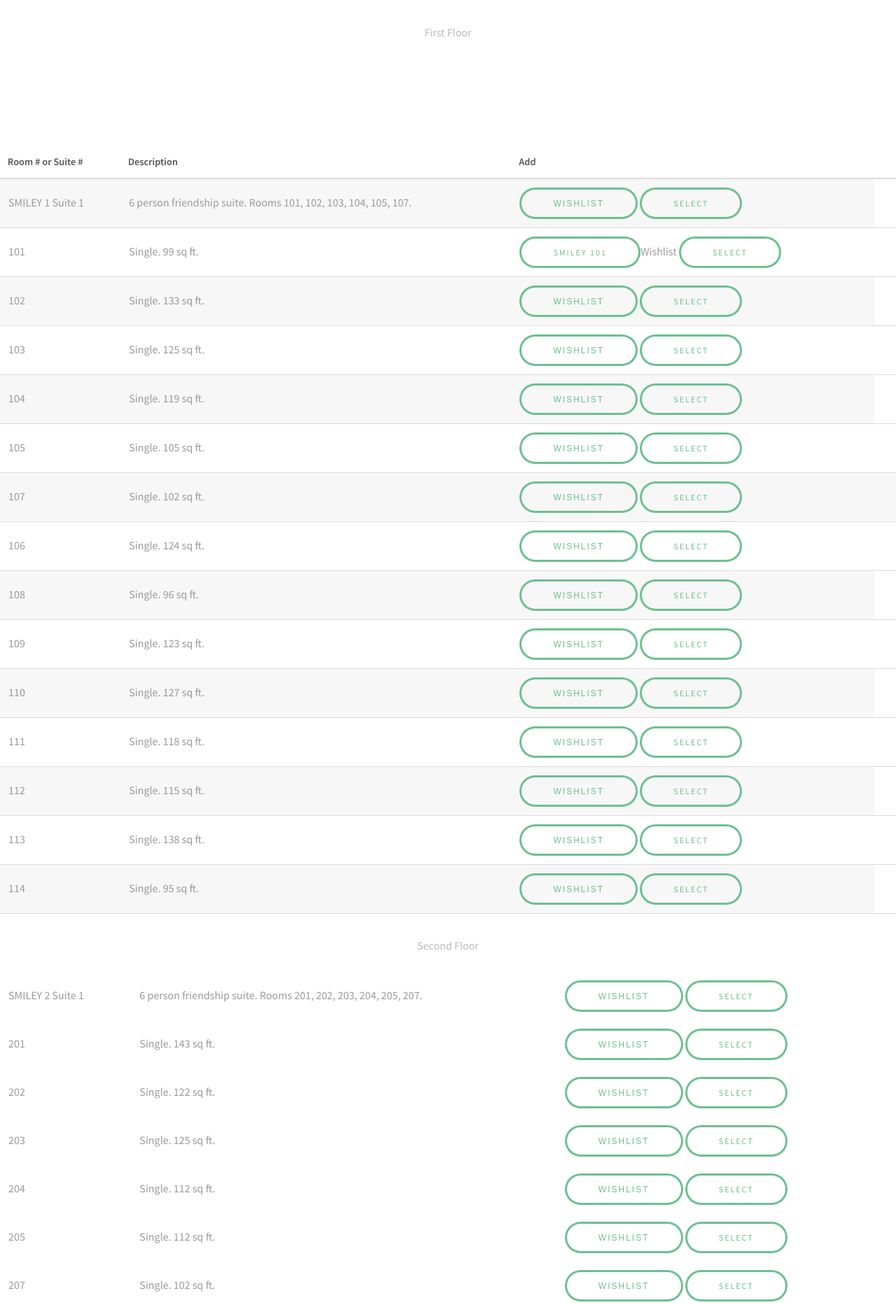
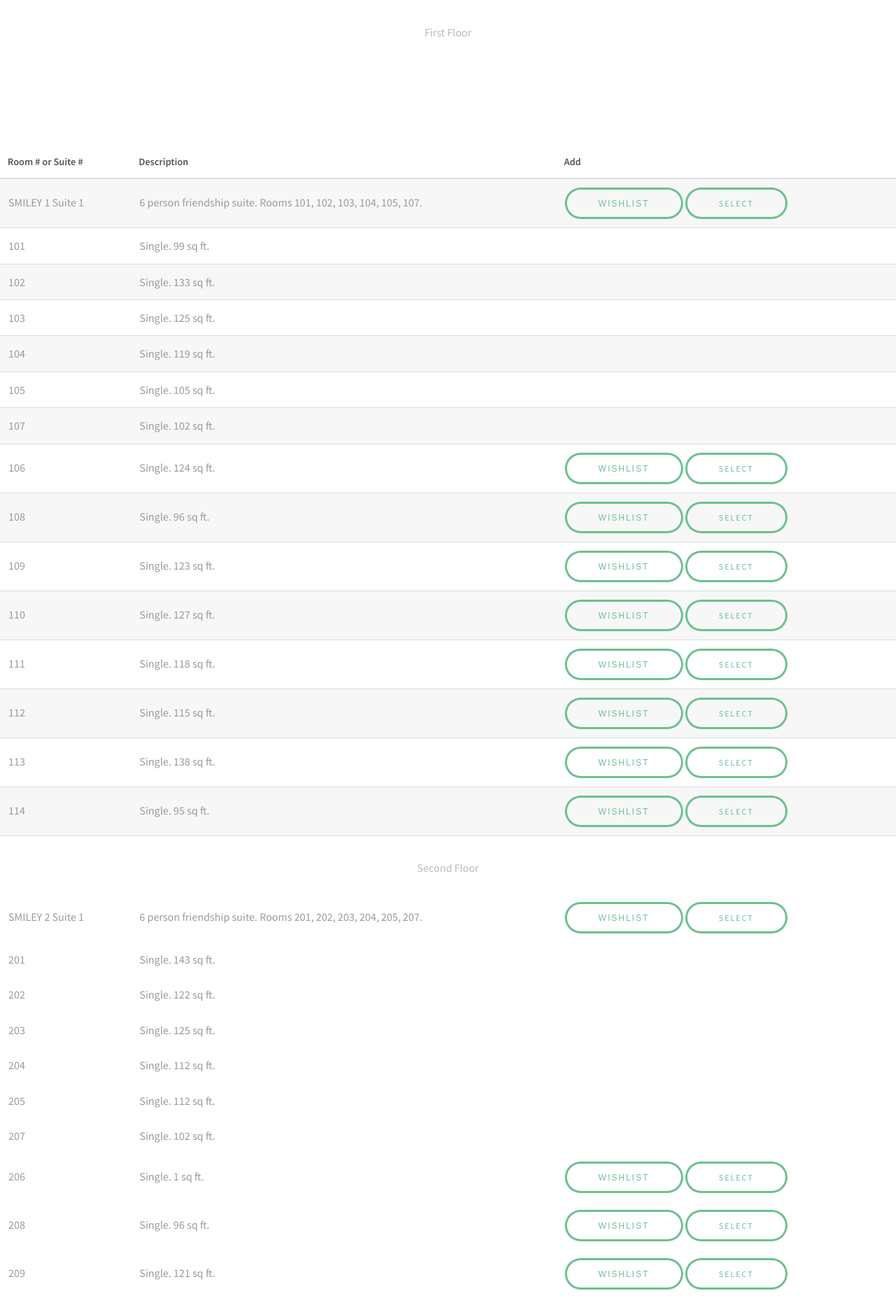
Before and after one commit to ilanashapiro/SageDorms, a Flask app: page /smiley in a window 1280 px wide. Shown: the part 2114-3979 px from the top of the page at 70% size. Run offline with Flask 2, Linux system fonts and the light colour scheme.

Commit message:
attempting flask

```diff
--- a/templates/norton.html
+++ b/templates/norton.html
@@ -10,8 +10,8 @@
 	<title>Norton - SageDorms</title>
 	<meta charset="utf-8" />
 	<meta name="viewport" content="width=device-width, initial-scale=1" />
-	<link rel="stylesheet" href="assets/css/main.css" />
-	<script src="wishlist.js"></script>
+	<link rel="stylesheet" href="{{url_for('static', filename='css/main.css')}}" />
+	<script src="{{url_for('static', filename='js/wishlist.js')}}"></script>
 </head>
 
 <body class="subpage">
--- a/templates/smiley.html
+++ b/templates/smiley.html
@@ -38,7 +38,8 @@
 
 				<span class="image fit"><img src="images/maps/smiley15.jpg" alt="" /></span>
 				<span class="image fit"><img src="{{url_for('static',
-                    filename='images/maps/smiley15.jpg')}}" alt="" /></span>
+                    filename='images/maps/smiley15.jpg')}}"
+					 alt="" /></span>
 				<p>First Floor</p>
 			</header>
 		</div>
@@ -64,41 +65,31 @@
 					<tr>
 						<td>101</td>
 						<td>Single. 99 sq ft.</td>
-					<td><input class="wishlist_button js_wishlist_button"
-                                data-name="Smiley, 101" value="SMILEY 101"
-                                type="submit">Wishlist</button>
-						<a class="button is-info is-outlined" href="/housing/rooms/2/reviews">Select</a></td>
+						<td></td>
 					</tr>
 					<tr>
 						<td>102</td>
 						<td>Single. 133 sq ft.</td>
-					<td><button class="wishlist_button js_wishlist_button" data-name="Smiley, 102">Wishlist</button>
-						<a class="button is-info is-outlined" href="/housing/rooms/2/reviews">Select</a></td>
+						<td></td>
 					</tr>
 					<tr>
 						<td>103</td>
 						<td>Single. 125 sq ft.</td>
-					<td><button class="wishlist_button js_wishlist_button" data-name="Smiley, 103">Wishlist</button>
-						<a class="button is-info is-outlined" href="/housing/rooms/2/reviews">Select</a></td>
 						<td></td>
 					</tr>
 					<tr>
 						<td>104</td>
 						<td>Single. 119 sq ft.</td>
-					<td><button class="wishlist_button js_wishlist_button" data-name="Smiley, 104">Wishlist</button>
-						<a class="button is-info is-outlined" href="/housing/rooms/2/reviews">Select</a></td>
+						<td></td>
 					</tr>
 					<tr>
 						<td>105</td>
 						<td>Single. 105 sq ft.</td>
-					<td><button class="wishlist_button js_wishlist_button" data-name="Smiley, 105">Wishlist</button>
-						<a class="button is-info is-outlined" href="/housing/rooms/2/reviews">Select</a></td>
+						<td></td>
 					</tr>
 					<tr>
 						<td>107</td>
 						<td>Single. 102 sq ft.</td>
-					<td><button class="wishlist_button js_wishlist_button" data-name="Smiley, 107">Wishlist</button>
-						<a class="button is-info is-outlined" href="/housing/rooms/2/reviews">Select</a></td>
 						<td></td>
 					</tr>
 					<tr>
@@ -176,38 +167,32 @@
 					<tr>
 						<td>201</td>
 						<td>Single. 143 sq ft.</td>
-					<td><button class="wishlist_button js_wishlist_button" data-name="Smiley, 201">Wishlist</button>
-						<a class="button is-info is-outlined" href="/housing/rooms/2/reviews">Select</a></td>
+						<td></td>
 					</tr>
 					<tr>
 						<td>202</td>
 						<td>Single. 122 sq ft.</td>
-					<td><button class="wishlist_button js_wishlist_button" data-name="Smiley, 202">Wishlist</button>
-						<a class="button is-info is-outlined" href="/housing/rooms/2/reviews">Select</a></td>
+						<td></td>
 					</tr>
 					<tr>
 						<td>203</td>
 						<td>Single. 125 sq ft.</td>
-					<td><button class="wishlist_button js_wishlist_button" data-name="Smiley, 203">Wishlist</button>
-						<a class="button is-info is-outlined" href="/housing/rooms/2/reviews">Select</a></td>
+						<td></td>
 					</tr>
 					<tr>
 						<td>204</td>
 						<td>Single. 112 sq ft.</td>
-					<td><button class="wishlist_button js_wishlist_button" data-name="Smiley, 204">Wishlist</button>
-						<a class="button is-info is-outlined" href="/housing/rooms/2/reviews">Select</a></td>
+						<td></td>
 					</tr>
 					<tr>
 						<td>205</td>
 						<td>Single. 112 sq ft.</td>
-					<td><button class="wishlist_button js_wishlist_button" data-name="Smiley, 205">Wishlist</button>
-						<a class="button is-info is-outlined" href="/housing/rooms/2/reviews">Select</a></td>
+						<td></td>
 					</tr>
 					<tr>
 						<td>207</td>
 						<td>Single. 102 sq ft.</td>
-					<td><button class="wishlist_button js_wishlist_button" data-name="Smiley, 207">Wishlist</button>
-						<a class="button is-info is-outlined" href="/housing/rooms/2/reviews">Select</a></td>
+						<td></td>
 					</tr>
 
 					<tr>
@@ -336,38 +321,32 @@
 					<tr>
 						<td>301</td>
 						<td>Single. 94 sq ft.</td>
-					<td><button class="wishlist_button js_wishlist_button" data-name="Smiley, 301">Wishlist</button>
-						<a class="button is-info is-outlined" href="/housing/rooms/2/reviews">Select</a></td>
+						<td></td>
 					</tr>
 					<tr>
 						<td>302</td>
 						<td>Single. 133 sq ft.</td>
-					<td><button class="wishlist_button js_wishlist_button" data-name="Smiley, 302">Wishlist</button>
-						<a class="button is-info is-outlined" href="/housing/rooms/2/reviews">Select</a></td>
+						<td></td>
 					</tr>
 					<tr>
 						<td>303</td>
 						<td>Single. 98 sq ft.</td>
-					<td><button class="wishlist_button js_wishlist_button" data-name="Smiley, 303">Wishlist</button>
-						<a class="button is-info is-outlined" href="/housing/rooms/2/reviews">Select</a></td>
+						<td></td>
 					</tr>
 					<tr>
 						<td>304</td>
 						<td>Single. 119 sq ft.</td>
-					<td><button class="wishlist_button js_wishlist_button" data-name="Smiley, 304">Wishlist</button>
-						<a class="button is-info is-outlined" href="/housing/rooms/2/reviews">Select</a></td>
+						<td></td>
 					</tr>
 					<tr>
 						<td>305</td>
 						<td>Single. 100 sq ft.</td>
-					<td><button class="wishlist_button js_wishlist_button" data-name="Smiley, 305">Wishlist</button>
-						<a class="button is-info is-outlined" href="/housing/rooms/2/reviews">Select</a></td>
+						<td></td>
 					</tr>
 					<tr>
 						<td>307</td>
 						<td>Single. 121 sq ft.</td>
-					<td><button class="wishlist_button js_wishlist_button" data-name="Smiley, 307">Wishlist</button>
-						<a class="button is-info is-outlined" href="/housing/rooms/2/reviews">Select</a></td>
+						<td></td>
 					</tr>
 					<tr>
 						<td>306</td>
@@ -385,85 +364,85 @@
 						<td>309</td>
 						<td>Single. 129 sq ft.</td>
 						<td><button class="wishlist_button js_wishlist_button" data-name="Smiley, 309">Wishlist</button>
-						<a class="button is-info is-outlined"href="/housing/rooms/2/reviews">Select</a></td>
+							<a class="button is-info is-outlined" href="/housing/rooms/2/reviews">Select</a></td>
 					</tr>
 					<tr>
 						<td>310</td>
 						<td>Single. 99 sq ft.</td>
 						<td><button class="wishlist_button js_wishlist_button" data-name="Smiley, 310">Wishlist</button>
-						<a class="button is-info is-outlined"href="/housing/rooms/2/reviews">Select</a></td>
+							<a class="button is-info is-outlined" href="/housing/rooms/2/reviews">Select</a></td>
 					</tr>
 					<tr>
 						<td>311</td>
 						<td>Single. 92 sq ft.</td>
 						<td><button class="wishlist_button js_wishlist_button" data-name="Smiley, 311">Wishlist</button>
-						<a class="button is-info is-outlined"href="/housing/rooms/2/reviews">Select</a></td>
+							<a class="button is-info is-outlined" href="/housing/rooms/2/reviews">Select</a></td>
 					</tr>
 					<tr>
 						<td>312</td>
 						<td>Single. 135 sq ft.</td>
 						<td><button class="wishlist_button js_wishlist_button" data-name="Smiley, 312">Wishlist</button>
-						<a class="button is-info is-outlined"href="/housing/rooms/2/reviews">Select</a></td>
+							<a class="button is-info is-outlined" href="/housing/rooms/2/reviews">Select</a></td>
 					</tr>
 					<tr>
 						<td>313</td>
 						<td>Single. 101 sq ft.</td>
 						<td><button class="wishlist_button js_wishlist_button" data-name="Smiley, 313">Wishlist</button>
-						<a class="button is-info is-outlined"href="/housing/rooms/2/reviews">Select</a></td>
+							<a class="button is-info is-outlined" href="/housing/rooms/2/reviews">Select</a></td>
 					</tr>
 					<tr>
 						<td>314</td>
 						<td>Single. 104 sq ft.</td>
 						<td><button class="wishlist_button js_wishlist_button" data-name="Smiley, 314">Wishlist</button>
-						<a class="button is-info is-outlined"href="/housing/rooms/2/reviews">Select</a></td>
+							<a class="button is-info is-outlined" href="/housing/rooms/2/reviews">Select</a></td>
 					</tr>
 					<tr>
 						<td>315</td>
 						<td>Single. 107 sq ft.</td>
 						<td><button class="wishlist_button js_wishlist_button" data-name="Smiley, 315">Wishlist</button>
-						<a class="button is-info is-outlined"href="/housing/rooms/2/reviews">Select</a></td>
+							<a class="button is-info is-outlined" href="/housing/rooms/2/reviews">Select</a></td>
 					</tr>
 					<tr>
 						<td>316</td>
 						<td>Single. 100 sq ft.</td>
 						<td><button class="wishlist_button js_wishlist_button" data-name="Smiley, 316">Wishlist</button>
-						<a class="button is-info is-outlined"href="/housing/rooms/2/reviews">Select</a></td>
+							<a class="button is-info is-outlined" href="/housing/rooms/2/reviews">Select</a></td>
 					</tr>
 					<tr>
 						<td>317</td>
 						<td>Single. 109 sq ft.</td>
 						<td><button class="wishlist_button js_wishlist_button" data-name="Smiley, 317">Wishlist</button>
-						<a class="button is-info is-outlined"href="/housing/rooms/2/reviews">Select</a></td>
+							<a class="button is-info is-outlined" href="/housing/rooms/2/reviews">Select</a></td>
 					</tr>
 					<tr>
 						<td>318</td>
 						<td>Single. 118 sq ft.</td>
 						<td><button class="wishlist_button js_wishlist_button" data-name="Smiley, 318">Wishlist</button>
-						<a class="button is-info is-outlined"href="/housing/rooms/2/reviews">Select</a></td>
+							<a class="button is-info is-outlined" href="/housing/rooms/2/reviews">Select</a></td>
 					</tr>
 					<tr>
 						<td>319</td>
 						<td>Single. 117 sq ft.</td>
 						<td><button class="wishlist_button js_wishlist_button" data-name="Smiley, 319">Wishlist</button>
-						<a class="button is-info is-outlined"href="/housing/rooms/2/reviews">Select</a></td>
+							<a class="button is-info is-outlined" href="/housing/rooms/2/reviews">Select</a></td>
 					</tr>
 					<tr>
 						<td>320</td>
 						<td>Single. 109 sq ft.</td>
 						<td><button class="wishlist_button js_wishlist_button" data-name="Smiley, 320">Wishlist</button>
-						<a class="button is-info is-outlined"href="/housing/rooms/2/reviews">Select</a></td>
+							<a class="button is-info is-outlined" href="/housing/rooms/2/reviews">Select</a></td>
 					</tr>
 					<tr>
 						<td>321</td>
 						<td>Single. 125 sq ft.</td>
 						<td><button class="wishlist_button js_wishlist_button" data-name="Smiley, 321">Wishlist</button>
-						<a class="button is-info is-outlined"href="/housing/rooms/2/reviews">Select</a></td>
+							<a class="button is-info is-outlined" href="/housing/rooms/2/reviews">Select</a></td>
 					</tr>
 					<tr>
 						<td>322</td>
 						<td>Single. 125 sq ft.</td>
 						<td><button class="wishlist_button js_wishlist_button" data-name="Smiley, 322">Wishlist</button>
-						<a class="button is-info is-outlined"href="/housing/rooms/2/reviews">Select</a></td>
+							<a class="button is-info is-outlined" href="/housing/rooms/2/reviews">Select</a></td>
 					</tr>
 				</tbody>
 			</table>
```
Lines whose indentation alone changed are shown as unchanged.
